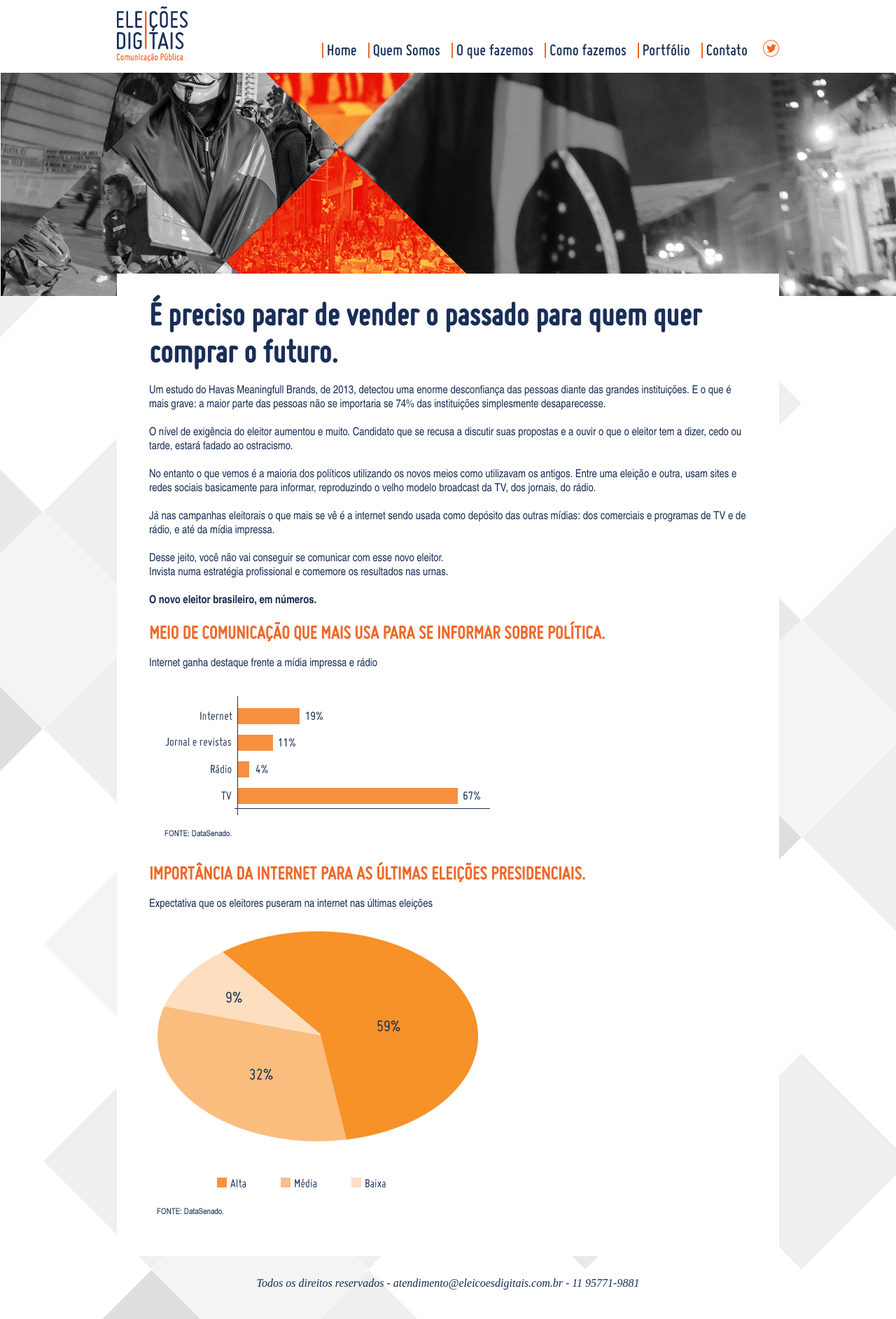
After one commit to elvisdetona/politica, a PHP site: page /manifestacoes.php in a window 1280 px wide. The commit adds this page. Shown: the whole page at 70% size. Run offline with PHP 8.4, Linux system fonts and the light colour scheme.

Commit message:
paginas linkadas do carrosel

```diff
--- a/css/style.css
+++ b/css/style.css
@@ -147,7 +147,15 @@ nav ul li:last-child a:focus {
 .full.offline {
   background-image: url("../img/banner-interna-offline.png");
 }
-
+.full.manifestacoes {
+  background-image: url("../img/banner-manifestacoes.png");
+}
+.full.eleicoes {
+  background-image: url("../img/banner-interna-eleicoes.png");
+}
+.full.conectado {
+  background-image: url("../img/banner-conectado.png");
+}
 
 main {
   display: table;
@@ -441,13 +449,7 @@ textarea {
 /* 768px */
 @media only screen and (min-width: 768px) and (max-width: 959px) {
 
-.wrapper {
-  position: relative;
-  width: 500px;
-  margin: 0 auto;
-  padding: 0;
-  background-color:#ffffff;
-}
+
  }
 
 
--- a/head.php
+++ b/head.php
@@ -3,7 +3,8 @@
 <head>
 	<meta charset="UTF-8">
 	<title>Eleições Digitais | Comunicação Pública</title>
-	<meta content="initial-scale=1.0; maximum-scale=1.0; user-scalable=no" name="viewport">
+	<!--<meta content="initial-scale=1.0; maximum-scale=1.0; user-scalable=yes" name="viewport">-->
+	<meta name="viewport" content="initial-scale = 1.0,maximum-scale = 1.0" />
 	<meta http-equiv="X-UA-Compatible" content="IE=edge,chrome=1">
 
 	<link rel="shortcut icon" href="images/favicon.ico">
--- a/index.php
+++ b/index.php
@@ -12,13 +12,13 @@
 						<a href="ficar-off-line-nao-e-opcao.php"><img src="img/banner-offline.png" alt="Ficar offline não é uma opção. Veja o índice de rejeição de quem não fez campanha na internet em 2012"></a>
 					</li>
 					<li>
-						<a href="#"><img src="img/banner-passado.png" alt="É preciso parar de vender o passado para quem quer comprar o futuro."></a>
+						<a href="manifestacoes.php"><img src="img/banner-passado.png" alt="É preciso parar de vender o passado para quem quer comprar o futuro."></a>
 					</li>
 					<li>
-						<a href="#"><img src="img/banner-cartao-visita.png" alt="Nas duas últimas eleições, fizemos 19 campanhas e vencemos 15. Esse é o nosso cartão de visita."></a>
+						<a href="eleicoes.php"><img src="img/banner-cartao-visita.png" alt="Nas duas últimas eleições, fizemos 19 campanhas e vencemos 15. Esse é o nosso cartão de visita."></a>
 					</li>
 					<li>
-						<a href="#"><img src="img/banner-pouco-tempo-tv.png" alt="Pouco tempo de TV? Invista numa poderosa campanha na web."></a>
+						<a href="conectdo.php"><img src="img/banner-pouco-tempo-tv.png" alt="Pouco tempo de TV? Invista numa poderosa campanha na web."></a>
 					</li>
 					<li>
 						<a href="big-data.php"><img src="img/banner-big-data.png" alt="Big Data. Uma big ideia pzara turbinar sua campanha."></a>
--- /dev/null
+++ b/manifestacoes.php
@@ -0,0 +1,54 @@
+<?php include("head.php"); ?>
+<body>
+	<header role="banner" class="full interna manifestacoes">
+		<section class="wrapper">
+			<span><a href="/"><img src="img/eleicoes-digitais.png" alt="Eleições Digitais - Comunicação Pública"></a></span>
+			<?php include("menu.php"); ?>
+		</section>
+	</header>
+
+	<main id="main" role="main" class="full bg">
+		<div class="wrapper">
+			<section class="content">
+				<h1>É preciso parar de vender o passado para quem quer comprar o futuro.</h1>
+
+				<p>Um estudo do Havas Meaningfull Brands, de 2013, detectou uma enorme desconfiança das pessoas diante das grandes instituições. E o que é mais grave: a maior parte das pessoas não se importaria se 74% das instituições simplesmente desaparecesse.</p>
+
+				<p>O nível de exigência do eleitor aumentou e muito. Candidato que
+se recusa a discutir suas propostas e a ouvir o que o eleitor tem a dizer,
+cedo ou tarde, estará fadado ao ostracismo.</p>
+
+				<p>No entanto o que vemos é a maioria dos políticos utilizando os novos meios como utilizavam os antigos. Entre uma eleição e outra, usam sites e redes sociais basicamente para informar, reproduzindo o velho modelo broadcast da TV, dos jornais, do rádio.</p>
+
+				<p>Já nas campanhas eleitorais o que mais se vê é a internet sendo usada como depósito das outras mídias: dos comerciais e programas de TV e de rádio, e até da mídia impressa. </p>
+
+				<p>Desse jeito, você não vai conseguir se comunicar com esse novo eleitor.<br>
+				Invista numa estratégia profissional e comemore os resultados nas urnas.</p>
+
+				<p><strong>O novo eleitor brasileiro, em números.</strong></p>
+
+				<h3>MEIO DE COMUNICAÇÃO QUE MAIS USA PARA SE INFORMAR SOBRE POLÍTICA.</h3>
+
+				<p>Internet ganha destaque frente a mídia impressa e rádio</p>
+
+				<div class="inicial clearfix">
+					<img src="img/grafico-manifestacao-1.png" alt="Internet ganha destaque frente a mídia impressa e rádio">
+				</div>
+
+				<h3>IMPORTÂNCIA DA INTERNET PARA AS ÚLTIMAS ELEIÇÕES PRESIDENCIAIS.</h3>
+				<p>Expectativa que os eleitores puseram na internet nas últimas eleições</p>
+
+				<div class="inicial clearfix">
+					<img src="img/grafico-manifestacao-2.png" alt="Expectativa que os eleitores puseram na internet nas últimas eleições">
+				</div>
+
+
+
+
+			</section>
+		</div>
+		<?php include("footer.php"); ?>
+	</main>
+
+</body>
+</html>
```
Also changed, not shown: conectado.php (added, +43 -0 lines), eleicoes.php (added, +36 -0 lines), img/banner-interna-eleicoes.png (added), img/banner-manifestacoes.png (added), img/eleicoes-2.png (added), img/eleicoes-3.png (added), img/eleicoes.png (added), img/grafico-conectado.png (added), img/grafico-conectado2.png (added), img/grafico-manifestacao-1.png (added), img/grafico-manifestacao-2.png (added), img/internas.png (added).
